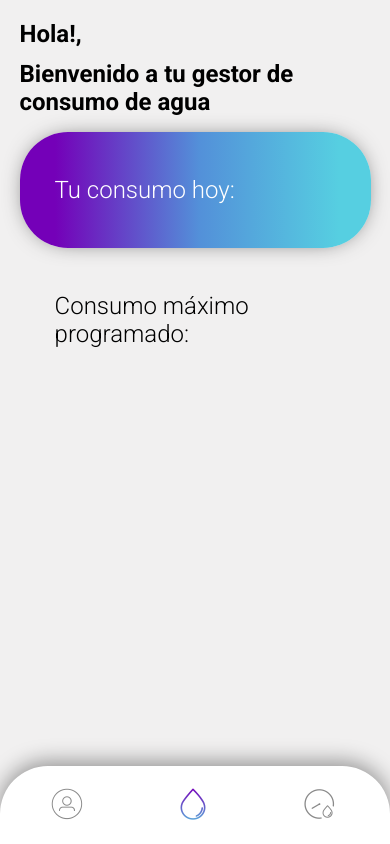
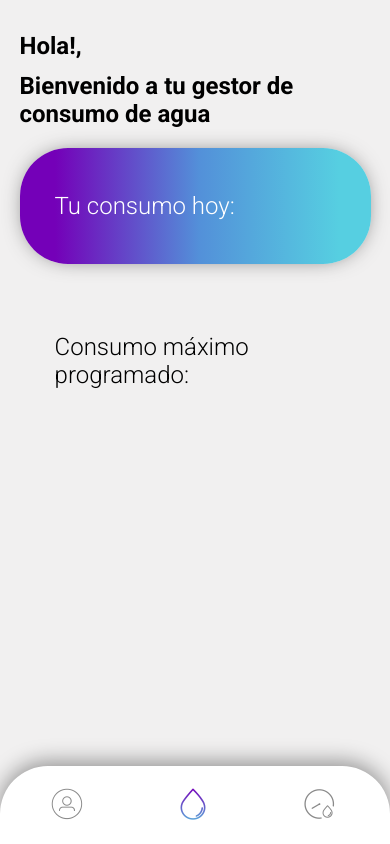
Before and after one commit to BIbarr/BIbarr.github.io, a plain HTML site: page html/home.html in a window 390 px wide. Drawn offline with Linux system fonts and the light colour scheme; no server answers; files whose address does not match are found by name.

Commit message:
Responsive Design
Se agrego el responsive design y incluyeron los mensajes de error para correo y contraseña erróneo

```diff
--- a/css/home.css
+++ b/css/home.css
@@ -11,15 +11,22 @@ body {
 }
 
 .box {
+  display: grid;
+  grid-template-columns: repeat(2, auto);
+  grid-template-rows: repeat(3, auto);
+  row-gap: 5vh;
+  column-gap: 5%;
+  grid-template-areas: "caja_bienvenida caja_bienvenida"
+                       "caja_consumo    caja_objetivo"
+                       "progreso        progreso";
   text-decoration: none;
   background: rgb(241, 240, 240);
   font-family: "Roboto", sans-serif;
   font-weight: 700;
   font-size: 150%;
-  margin-left: 5%;
-  margin-right: 5%;
-  margin-top: 5%;
-  margin-bottom: 5%;
+  max-width: 90%;
+  margin: 5%;
+  margin-bottom: 10%;
 }
 
 p {
@@ -32,7 +39,12 @@ span {
   font-weight: 300;
 }
 
+.caja_bienvenida{
+    grid-area: caja_bienvenida;
+}
+
 .caja_consumo {
+  grid-area: caja_consumo;
   color: white;
   font-family: "Roboto", sans-serif;
   font-weight: 300;
@@ -41,8 +53,6 @@ span {
   padding-right: 10%;
   padding-top: 2rem;
   padding-bottom: 2rem;
-  margin-top: 1rem;
-  margin-bottom: 1rem;
   background: rgb(116, 0, 184);
   background: linear-gradient(
     90deg,
@@ -64,15 +74,13 @@ span {
 }
 
 .caja_objetivo {
+  grid-area: caja_objetivo;
   font-family: "Roboto", sans-serif;
   font-weight: 300;
-  border-radius: 3rem;
   padding-left: 10%;
   padding-right: 10%;
   padding-top: 1rem;
   padding-bottom: 1rem;
-  margin-top: 1rem;
-  margin-bottom: 6rem;
 }
 
 #consumo_2 {
@@ -82,6 +90,15 @@ span {
   font-size: 200%;
   font-family: "Roboto", sans-serif;
   font-weight: 700;
+}
+
+.progreso{
+    grid-area: progreso;
+    display: flex;
+    align-items: center;
+    text-align: center;
+    justify-content: center;
+    margin-bottom: 5vh;
 }
 
 .caja_iconos {
@@ -121,3 +138,18 @@ a:link,
 a:active {
   text-decoration: none;
 }
+
+@media screen and (max-width: 500px){
+  .box{
+      column-gap: 0;
+      row-gap: 1vh;
+      margin-bottom: 6rem;
+      grid-template-areas: "caja_bienvenida"
+                           "caja_consumo"
+                           "progreso"
+                           "caja_objetivo";
+  }
+  .progreso{
+    margin-bottom: 0vh;
+  }
+}
--- a/css/profile.css
+++ b/css/profile.css
@@ -12,13 +12,27 @@ body {
 }
 
 .box {
+  display: grid;
+  grid-template-columns: repeat(2, auto);
+  grid-template-rows: repeat(3, auto);
+  row-gap: 1vh;
+  column-gap: 5%;
+  grid-template-areas: "tituloP       tituloL"
+                       "caja-consumo  logros"
+                       "cerrar-sesion cerrar-sesion";
   text-decoration: none;
   background: rgb(241, 240, 240);
   font-size: 150%;
-  margin-left: 5%;
-  margin-right: 5%;
-  margin-top: 5%;
-  margin-bottom: 5%;
+  max-width: 90%;
+  margin: 5%;
+}
+
+.tituloP{
+  grid-area: tituloP;
+}
+
+.tituloL{
+  grid-area: tituloL;
 }
 
 span {
@@ -57,6 +71,7 @@ p {
 }
 
 .caja-consumo {
+  grid-area: caja-consumo;
   color: white;
   font-family: "Roboto", sans-serif;
   font-weight: 300;
@@ -78,17 +93,21 @@ p {
   box-shadow: 0px 0px 23px -9px rgba(0, 0, 0, 0.79);
 }
 
+.logros{
+    grid-area: logros;
+}
+
 .insignias{
   font-size: 80%;
   display: grid;
   grid-template-columns: 50% 50%;
-  padding-left: 10%;
-  padding-right: 10%;
+  align-items: center;
+  justify-content: center;
   text-align: center;
-  align-items: center;
 }
 
 .cerrar-sesion {
+  grid-area: cerrar-sesion;
   margin-bottom: 6rem;
   font-family: "Roboto", sans-serif;
   font-weight: 700;
@@ -133,3 +152,16 @@ a:active {
   color: black;
   text-decoration: none;
 }
+
+@media screen and (max-width: 500px){
+  .box{
+      grid-template-columns: 100%;
+      row-gap: 0;
+      column-gap: 0;
+      grid-template-areas: "tituloP"
+                           "caja-consumo"
+                           "tituloL"
+                           "logros"
+                           "cerrar-sesion";
+  }
+}
--- a/html/home.html
+++ b/html/home.html
@@ -11,16 +11,32 @@
     />
     <link rel="stylesheet" href="/css/home.css" />
     <link rel="stylesheet" href="/font/flaticon.css" />
-    <link rel="apple-touch-icon" sizes="180x180" href="/favicon/apple-touch-icon.png">
-    <link rel="icon" type="image/png" sizes="32x32" href="/favicon/favicon-32x32.png">
-    <link rel="icon" type="image/png" sizes="16x16" href="/favicon/favicon-16x16.png">
-    <link rel="manifest" href="/site.webmanifest">
+    <link
+      rel="apple-touch-icon"
+      sizes="180x180"
+      href="/favicon/apple-touch-icon.png"
+    />
+    <link
+      rel="icon"
+      type="image/png"
+      sizes="32x32"
+      href="/favicon/favicon-32x32.png"
+    />
+    <link
+      rel="icon"
+      type="image/png"
+      sizes="16x16"
+      href="/favicon/favicon-16x16.png"
+    />
+    <link rel="manifest" href="/site.webmanifest" />
   </head>
   <body>
     <div class="box">
       <!-- Cabecera Bienvenida -->
-      <p>Hola!, <span id="name"></span></p>
-      <p>Bienvenido a tu gestor de consumo de agua</p>
+      <div class="caja_bienvenida">
+        <p>Hola!, <span id="name"></span></p>
+        <p>Bienvenido a tu gestor de consumo de agua</p>
+      </div>
 
       <!-- Datos de Consumo -->
       <div class="caja_consumo">
@@ -28,7 +44,9 @@
         <p id="consumo"></p>
       </div>
 
-      <p id="progreso"></p>
+      <div class="progreso">
+        <p id="progreso"></p>
+      </div>
 
       <div class="caja_objetivo">
         <p>Consumo máximo programado:</p>
@@ -42,7 +60,7 @@
         <a href="/html/profile.html"><i class="flaticon-perfil"></i></a>
       </div>
       <div id="gota">
-       <a href="/html/home.html"><i class="flaticon-gotadeagua"></i></a>
+        <a href="/html/home.html"><i class="flaticon-gotadeagua"></i></a>
       </div>
       <div id="medidor">
         <a href="/html/meter.html"> <i class="flaticon-medidordeagua"></i></a>
--- a/js/home.js
+++ b/js/home.js
@@ -6,6 +6,7 @@ firebase.auth().onAuthStateChanged(function (user) {
     // Usuario en sesión
     document.getElementById("name").innerHTML = user.displayName;
     console.log(user.displayName);
+    console.log(user.uid);
     console.log("Auth: En Sesión");
     usuario = user.uid;
     conseguirDatos();
```
Also changed, not shown: css/index.css (+7 -1 lines), html/profile.html (+7 -5 lines), index.html (+2 -0 lines), js/index.js (+17 -1 lines).
